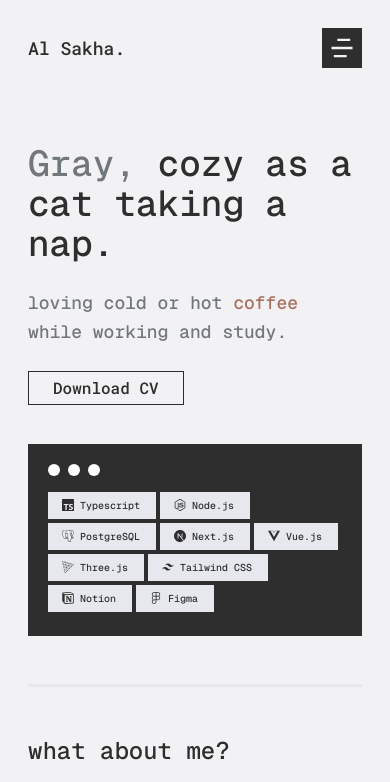
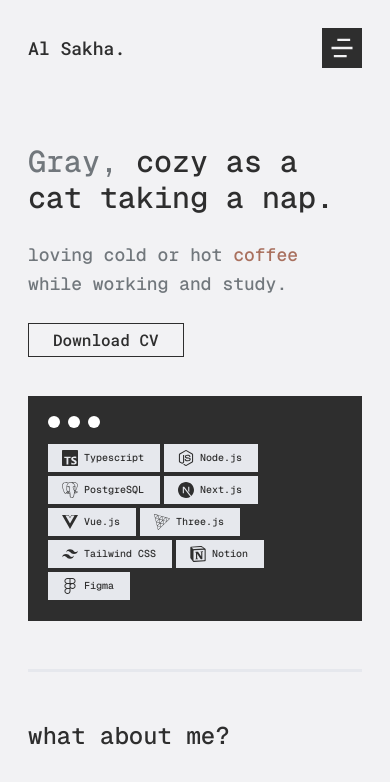
Before and after one commit to IRTIDEATH/Al-Sakha, a Next.js app: page / in a window 390 px wide. Shown: the top 782 px of the page. Built offline with nearby package versions, Linux system fonts and the light colour scheme.

Commit message:
Adjust hero section typography and badge icon size

```diff
--- a/components/home/hero-section.tsx
+++ b/components/home/hero-section.tsx
@@ -9,7 +9,7 @@ const HeroSection = () => {
   return (
     <section className="mt-12 flex flex-col md:flex-row items-start md:items-center gap-8 justify-between">
       <div className="space-y-6">
-        <h1 className="text-4xl font-medium">
+        <h1 className="text-3xl sm:text-4xl font-medium">
           <span className="text-zeta">Gray,</span> cozy as a <br /> cat taking a
           nap.
         </h1>
@@ -30,7 +30,7 @@ const HeroSection = () => {
           {skillBadgeIcon.map((item, index) => (
             <Badge key={index}>
               <Icon
-                className="-ms-0.5 text-[12px] sm:text-[16px]"
+                className="-ms-0.5 text-[16px]"
                 icon={item.icon}
               />
               {item.name}
```
